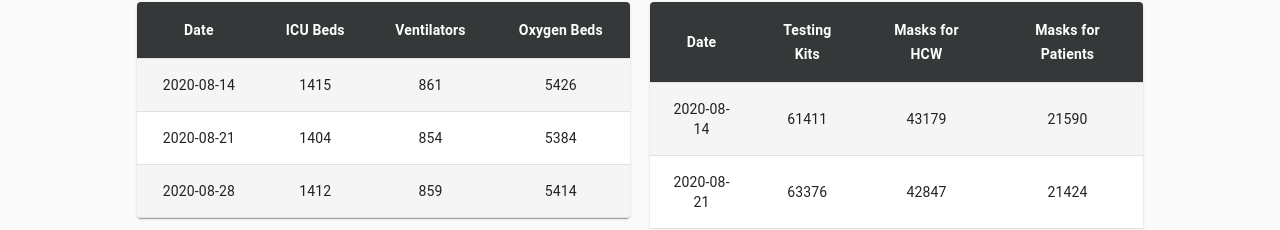
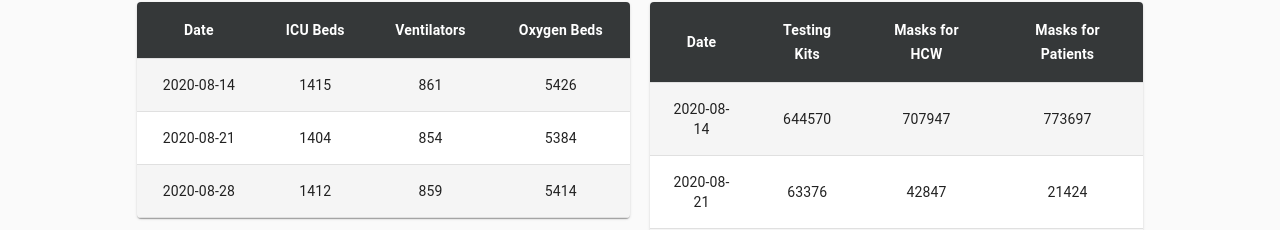
Before and after one commit to Covid-Hackathon/covid-ui, a React (Create React App) app: page /medical-inventory in a window 1280 px wide. Shown: the part 421-651 px from the top of the page. Built offline with nearby package versions, Linux system fonts and the light colour scheme; the HTML template or start-up script is replaced by a standard one.

Commit message:
Update medical-inventory.js

```diff
--- a/src/pages/medical-inventory.js
+++ b/src/pages/medical-inventory.js
@@ -132,9 +132,9 @@ const MedicalInventory = () => {
                             <TableBody>
                                 <StyledTableRow>
                                     <StyledTableCell align="center" component="th" scope="row">2020-08-14</StyledTableCell>
-                                    <StyledTableCell align="center" component="th" scope="row">61411</StyledTableCell>
-                                    <StyledTableCell align="center" component="th" scope="row">43179</StyledTableCell>
-                                    <StyledTableCell align="center" component="th" scope="row">21590</StyledTableCell>
+                                    <StyledTableCell align="center" component="th" scope="row">644570</StyledTableCell>
+                                    <StyledTableCell align="center" component="th" scope="row">707947</StyledTableCell>
+                                    <StyledTableCell align="center" component="th" scope="row">773697</StyledTableCell>
                                 </StyledTableRow>
                                 <StyledTableRow>
                                     <StyledTableCell align="center" component="th" scope="row">2020-08-21</StyledTableCell>
```
